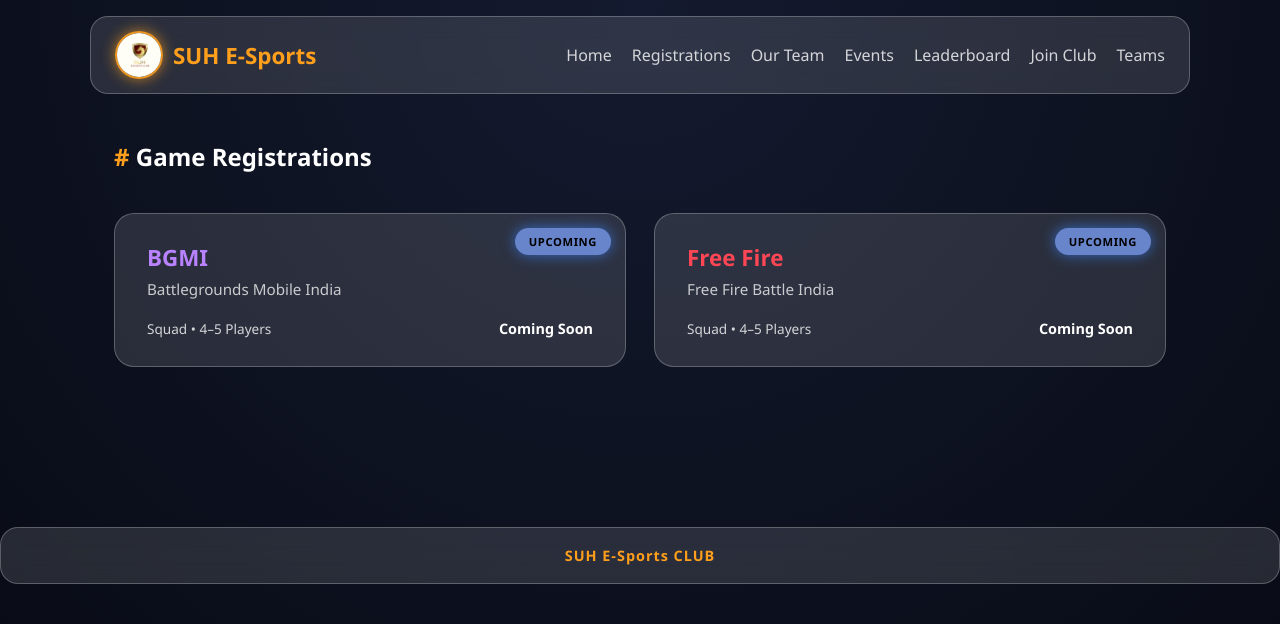
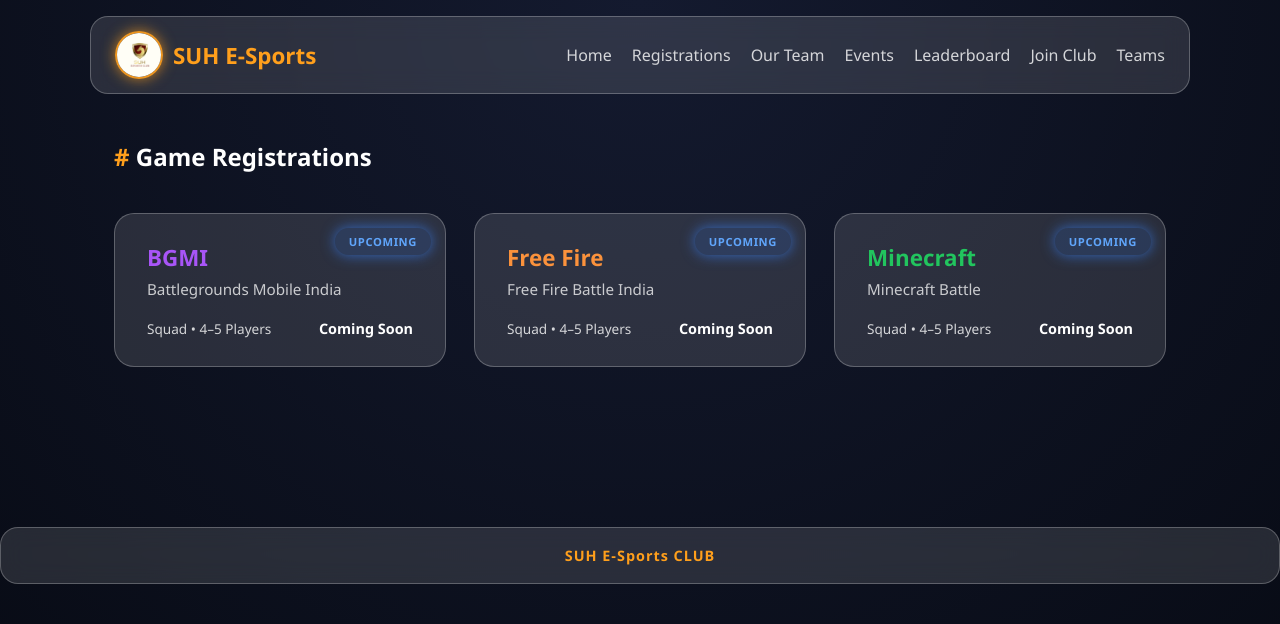
Before and after one commit to suhesports24-tech/suhesportsofficial, a React (Vite) app: page /registrations in a window 1280 px wide. Shown: the top 624 px of the page. Built offline with nearby package versions, Linux system fonts and the light colour scheme.

Commit message:
minecraft update

```diff
--- a/src/components/components.css
+++ b/src/components/components.css
@@ -1337,3 +1337,44 @@ button:disabled {
   object-fit: cover;   /* ⬅️ CRITICAL (prevents stretch) */
   border: none; /* optional glow */
 }
+.reg-title {
+  font-size: 1.4rem;
+  font-weight: 600;
+  margin-bottom: 6px;
+}
+.reg-title.bgmi {
+  color: #a855f7; /* purple */
+}
+
+.reg-title.freefire {
+  color: #fb923c; /* orange */
+}
+
+.reg-title.minecraft {
+  color: #22c55e; /* green */
+}
+.reg-card:hover .reg-title.bgmi {
+  text-shadow: 0 0 10px #a855f7;
+}
+
+.reg-card:hover .reg-title.freefire {
+  text-shadow: 0 0 10px #fb923c;
+}
+
+.reg-card:hover .reg-title.minecraft {
+  text-shadow: 0 0 10px #22c55e;
+}
+.status-badge.upcoming {
+  background: rgba(59, 130, 246, 0.15);
+  color: #60a5fa;
+}
+
+.status-badge.live {
+  background: rgba(34, 197, 94, 0.15);
+  color: #22c55e;
+}
+
+.status-badge.ended {
+  background: rgba(239, 68, 68, 0.15);
+  color: #ef4444;
+}
--- a/src/pages/Registrations.jsx
+++ b/src/pages/Registrations.jsx
@@ -9,6 +9,7 @@ import "../components/components.css";
 const FORM_URLS = {
   BGMI: "https://docs.google.com/forms/d/e/XXXXXXXX/viewform",
   "Free Fire": "https://docs.google.com/forms/d/e/YYYYYYYY/viewform",
+  Minecraft:"https://docs.google.com/forms/d/e/YYYYYYYY/viewform",
 };
 
 export default function Registrations() {
@@ -27,7 +28,14 @@ export default function Registrations() {
       sub: "Free Fire Battle India",
       players: "Squad • 4–5 Players",
       status: "UPCOMING",
-      theme: "valorant",
+      theme: "freefire",
+    },
+    {
+      name: "Minecraft",
+      sub: "Minecraft Battle",
+      players: "Squad • 4–5 Players",
+      status: "UPCOMING",
+      theme: "minecraft",
     },
   ];
 
```
